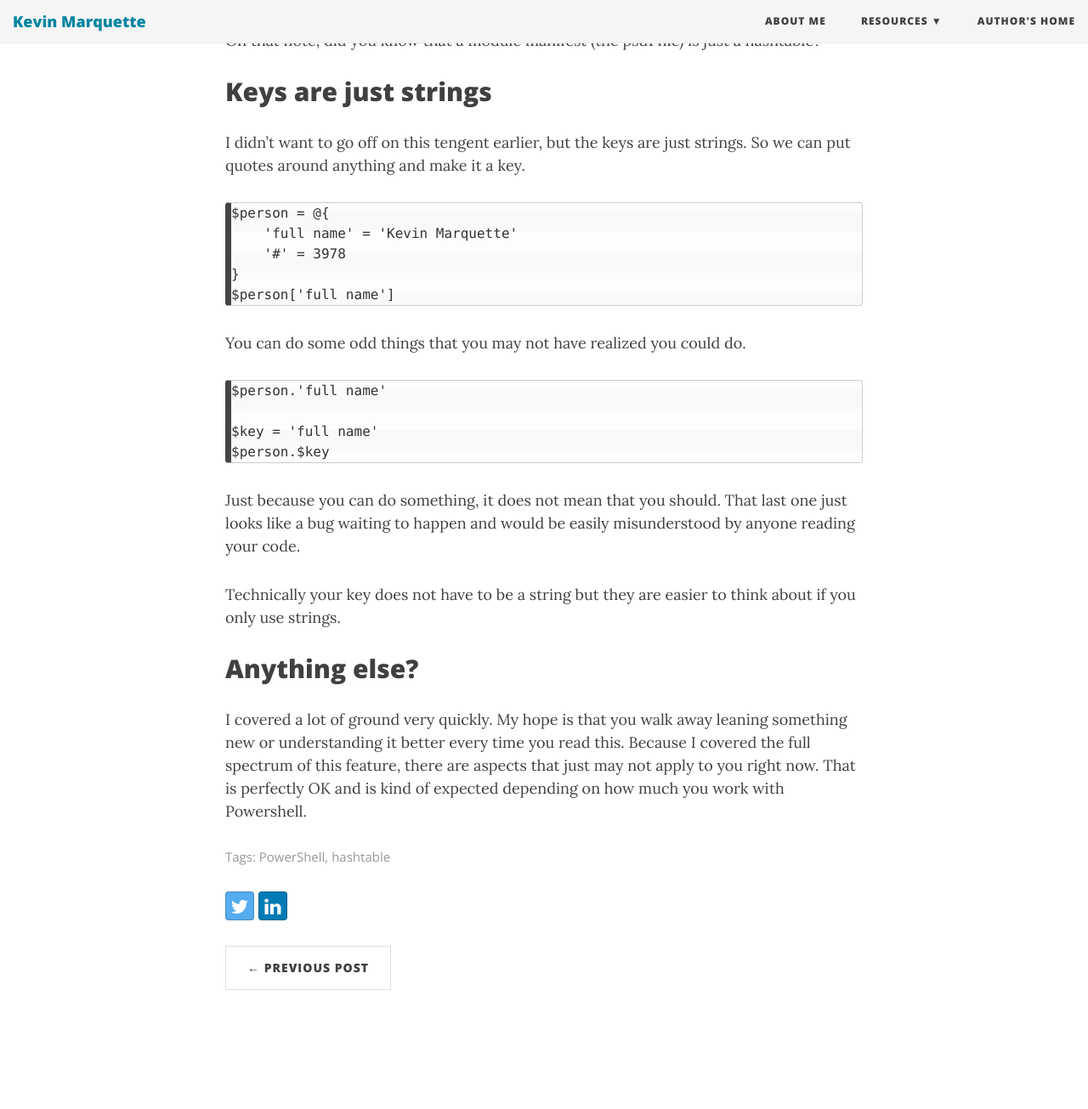
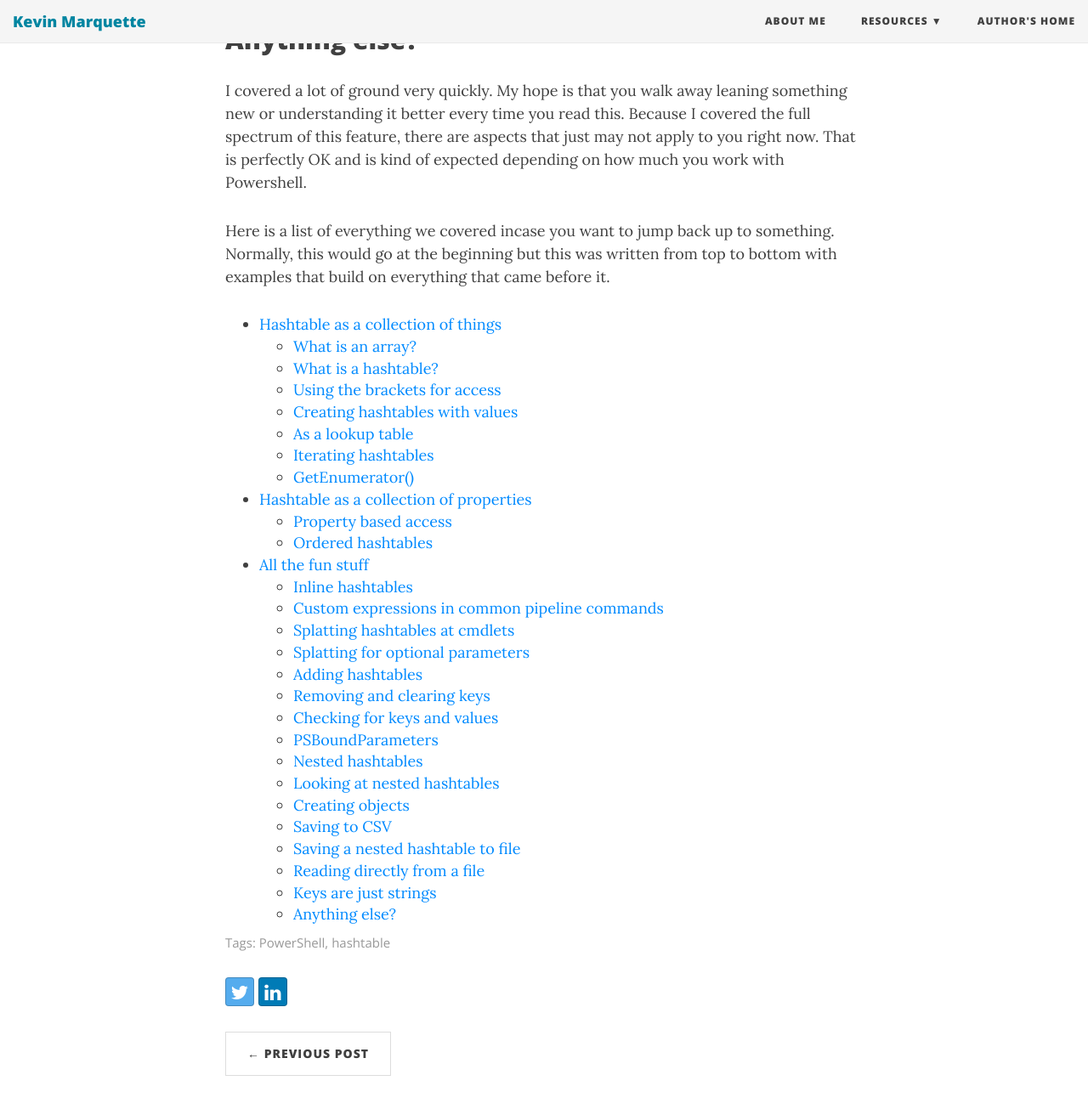
Before and after one commit to KevinMarquette/kevinmarquette.github.io, a Jekyll site: the page built from _posts/2016-11-06-powershell-hashtable-everything-you-wanted-to-know-about.md, in a window 1280 px wide and 1400 px high, scrolled down 15997 px. Shown: the top 1305 px of the window at 85% size. Built offline with Jekyll 4.4.1, drawn with Linux system fonts in a browser that asks for light colours; nearby versions of some CDN libraries; a script that is not in the unit is left out; some of the changed text lies outside the part shown.

Commit message:
moved TOC to bottom

```diff
--- a/_posts/2016-11-06-powershell-hashtable-everything-you-wanted-to-know-about.md
+++ b/_posts/2016-11-06-powershell-hashtable-everything-you-wanted-to-know-about.md
@@ -6,9 +6,6 @@ tags: [PowerShell, hashtable]
 ---
 
 I want to take a step back and talk about [hashtables](https://technet.microsoft.com/en-us/library/hh847780.aspx). I use these all the time now. I was teaching someone about them after our user group meeting last night and I realized I had the same confusion about them at first that he had. Hashtables are really important in Powershell so it is good to have a solid understanding of them.
-
-* TOC
-{:toc}
 
 # Hashtable as a collection of things
 I want you to first see a Hashtable as a collection in the traditional definition of a hashtable. This gives you a fundamental understadning of how they work when they get used for more advanced stuff later. Skipping this understanding is often a source of confusion.
@@ -458,3 +455,8 @@ Technically your key does not have to be a string but they are easier to think a
 
 ## Anything else?
 I covered a lot of ground very quickly. My hope is that you walk away leaning something new or understanding it better every time you read this. Because I covered the full spectrum of this feature, there are aspects that just may not apply to you right now. That is perfectly OK and is kind of expected depending on how much you work with Powershell.
+
+Here is a list of everything we covered incase you want to jump back up to something. Normally, this would go at the beginning but this was written from top to bottom with examples that build on everything that came before it.
+
+* TOC
+{:toc}
```
